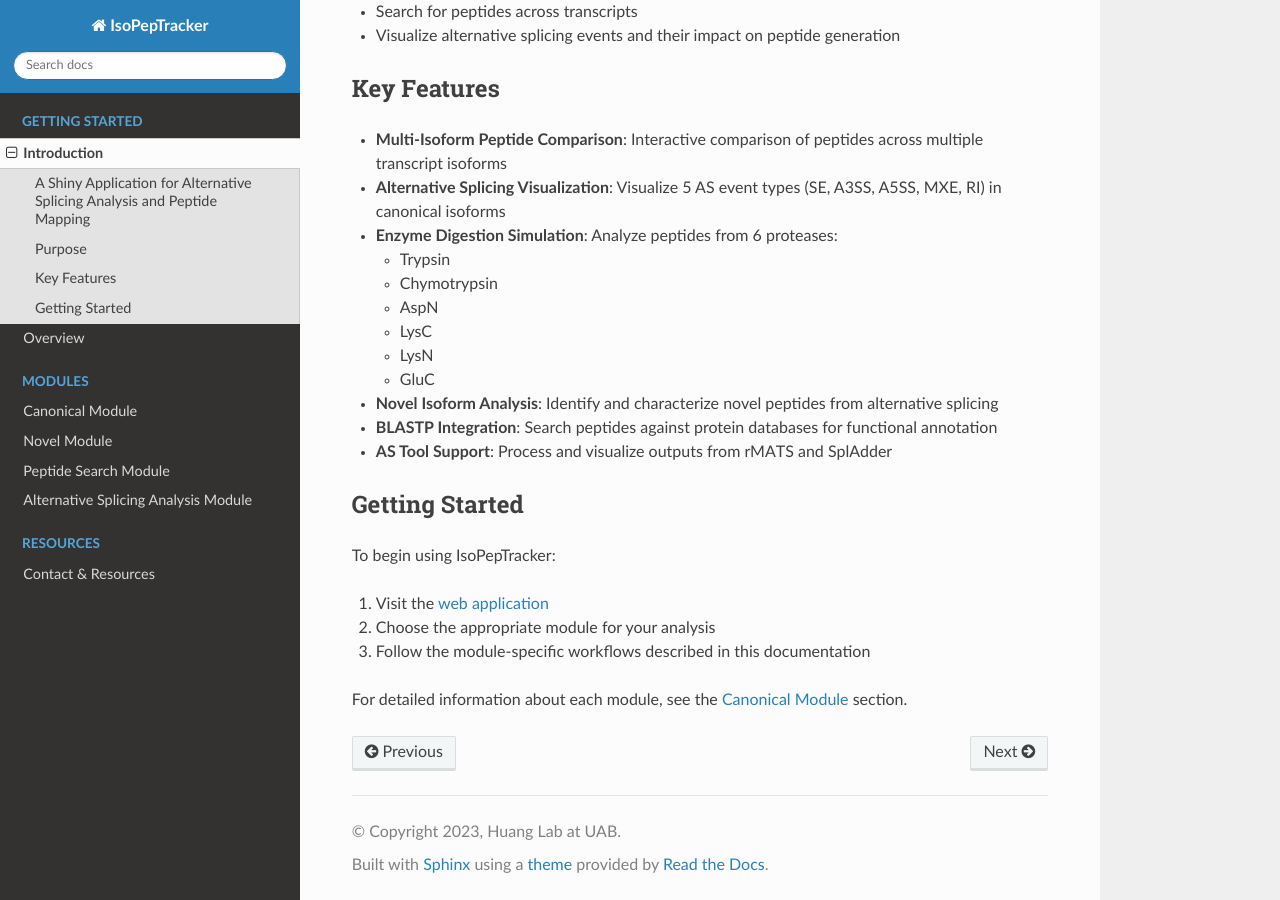
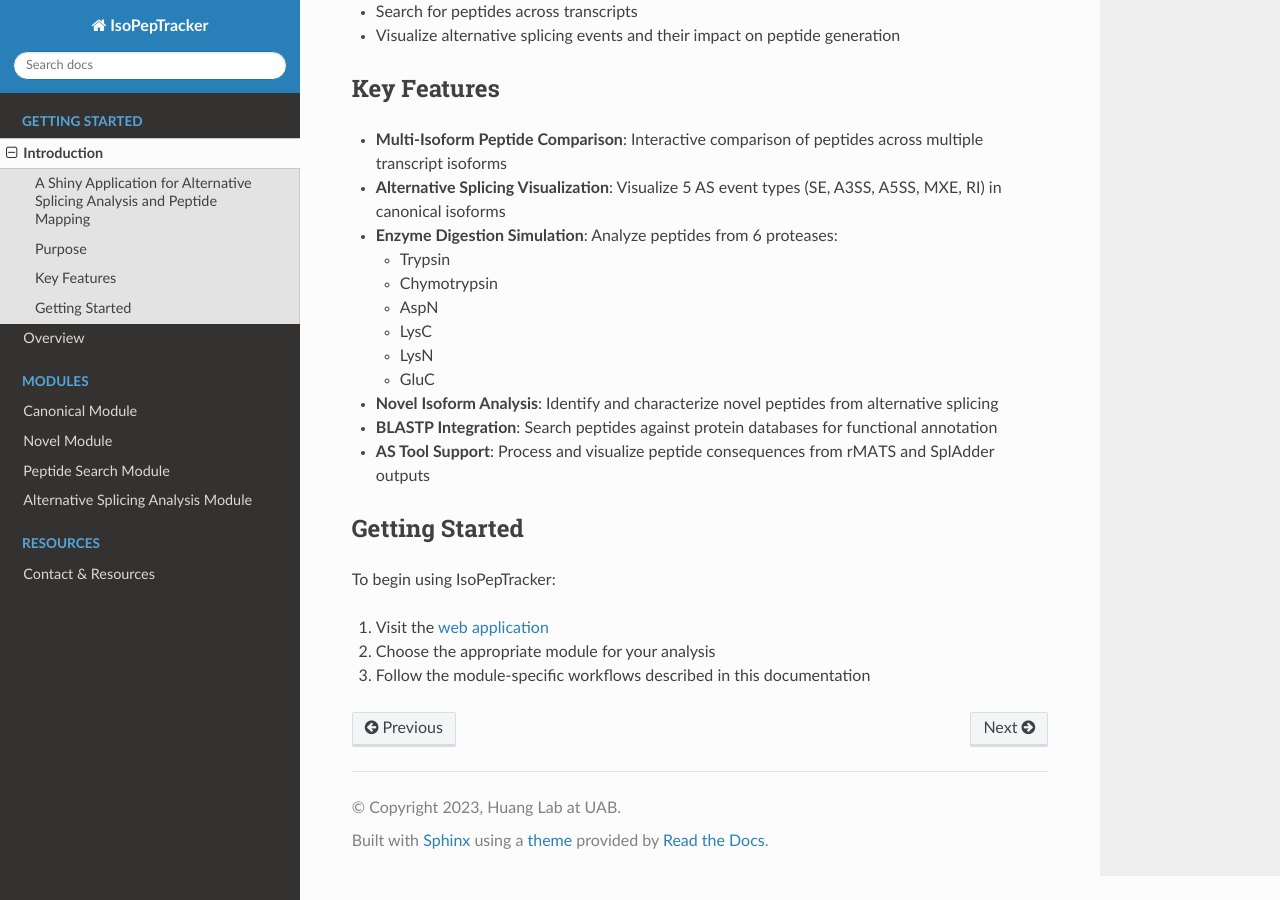
Before and after one commit to arafmahmud/isopeptracker-docs, a Sphinx documentation site: the page built from docs/source/getting-started/introduction.rst, in a window 1280 px wide and 900 px high, scrolled down 1196 px. Built offline with Sphinx 7.4.7 and the Read the Docs theme 3.1.0, drawn with Linux system fonts in a browser that asks for light colours.

Commit message:
Update AS Tool Support description and remove redundant link
- Changed 'Process and visualize outputs from rMATS and SplAdder'
- To 'Process and visualize peptide consequences from rMATS and SplAdder outputs'
- Removed redundant link 'For detailed information about each module, see the Canonical Module section'

```diff
--- a/docs/source/getting-started/introduction.rst
+++ b/docs/source/getting-started/introduction.rst
@@ -41,7 +41,7 @@ Key Features
 
 * **Novel Isoform Analysis**: Identify and characterize novel peptides from alternative splicing
 * **BLASTP Integration**: Search peptides against protein databases for functional annotation
-* **AS Tool Support**: Process and visualize outputs from rMATS and SplAdder
+* **AS Tool Support**: Process and visualize peptide consequences from rMATS and SplAdder outputs
 
 Getting Started
 ---------------
@@ -51,5 +51,3 @@ To begin using IsoPepTracker:
 1. Visit the `web application <https://www.isopeptracker.org>`_
 2. Choose the appropriate module for your analysis
 3. Follow the module-specific workflows described in this documentation
-
-For detailed information about each module, see the :doc:`../modules/canonical` section.
```
